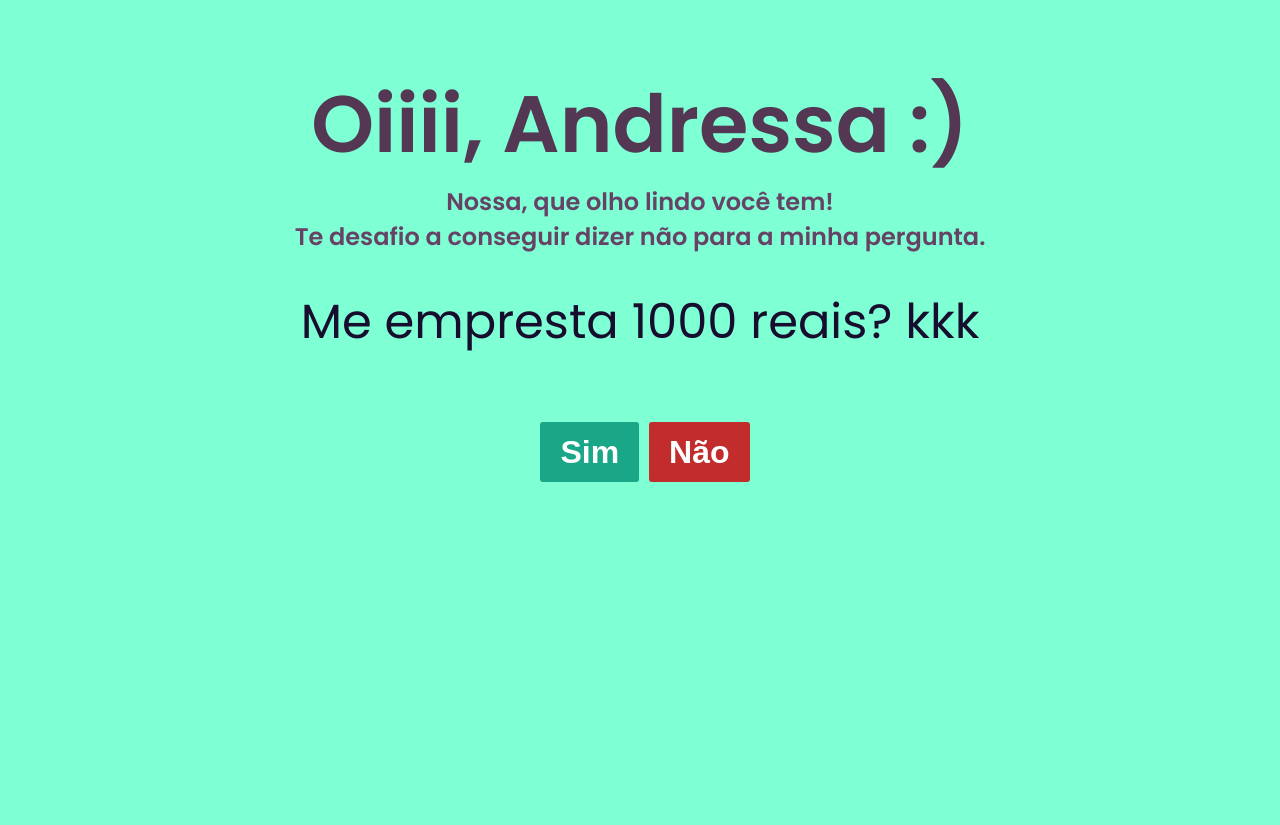
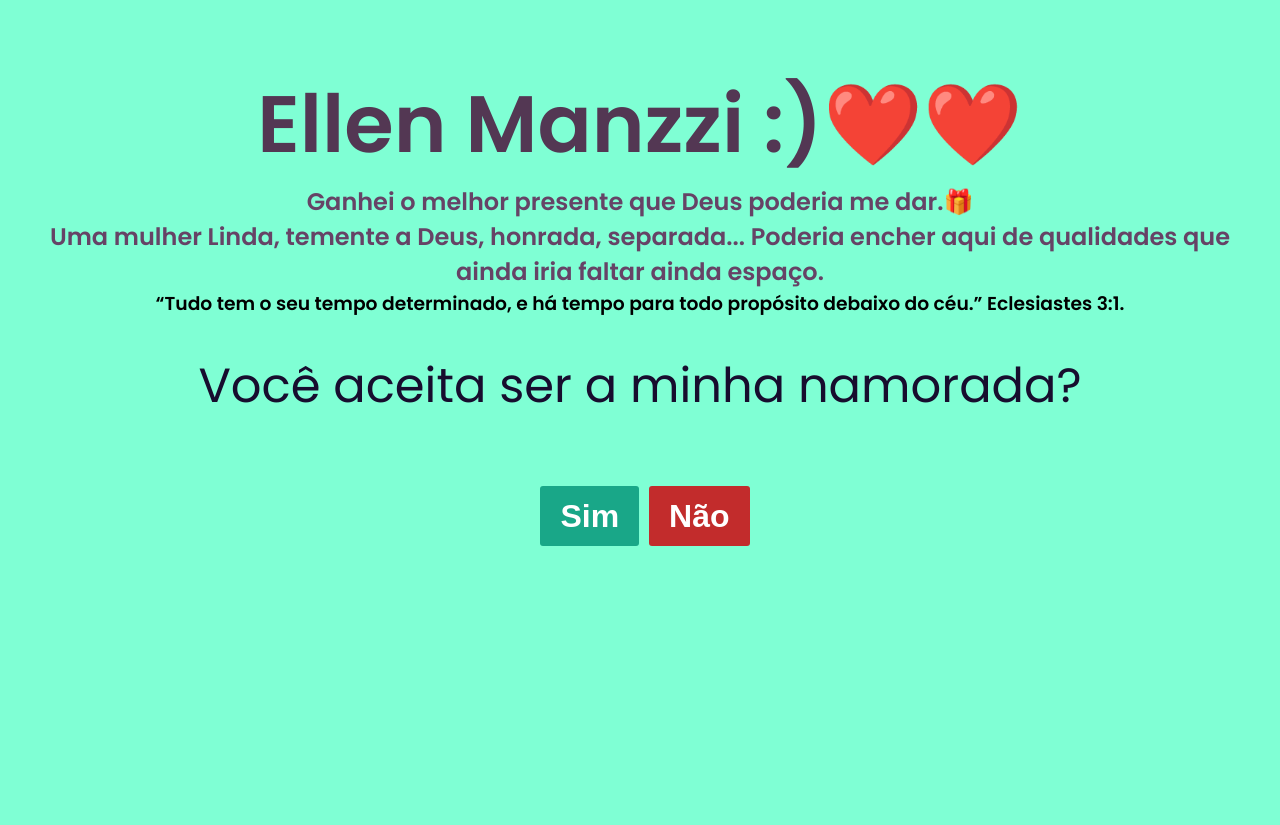
Before and after one commit to dev-braga/love, a plain HTML site: page index.html in a window 1280 px wide. Drawn offline with Linux system fonts and the light colour scheme; a web font is replaced by a local one.

Commit message:
Update index.html
atualizado

```diff
--- a/index.html
+++ b/index.html
@@ -13,19 +13,18 @@
 
     <div class="container">
         <div class="titulo">
-            <h1>Oiiii, Andressa :)</h1>
-            <h2>Nossa, que olho lindo você tem!</h2>
-            <h2>Te desafio a conseguir dizer não para a minha pergunta.</h2>
-            <span>Me empresta 1000 reais? kkk</span>
+            <h1>Ellen Manzzi :)❤️❤️</h1>
+            <h2>Ganhei o melhor presente que Deus poderia me dar.🎁</h2>
+            <h2>Uma mulher Linda, temente a Deus, honrada, separada... Poderia encher aqui de qualidades que ainda iria faltar ainda espaço.</h2>
+            <h3>“Tudo tem o seu tempo determinado, e há tempo para todo propósito debaixo do céu.” Eclesiastes 3:1.</h3>
+            <span>Você aceita ser a minha namorada?</span>
+
             <div class="container-btn">
                 <button class="btn bg-sim" onclick="sim()">Sim</button>
                 <button class="btn btn-nao bg-red" onmouseover="desvia(this)">Não</button>
             </div>
         </div>
 
-
-
-
     </div>
 
     <script src="script.js"></script>
```
